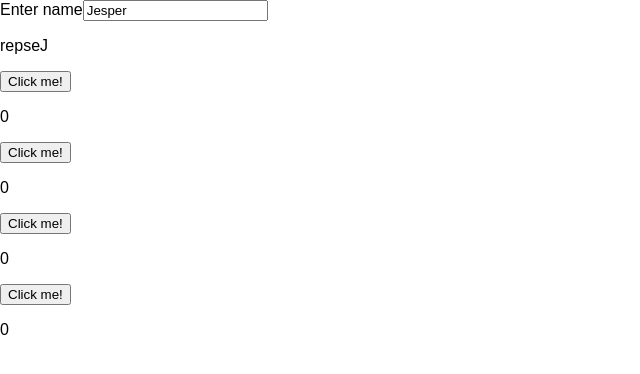
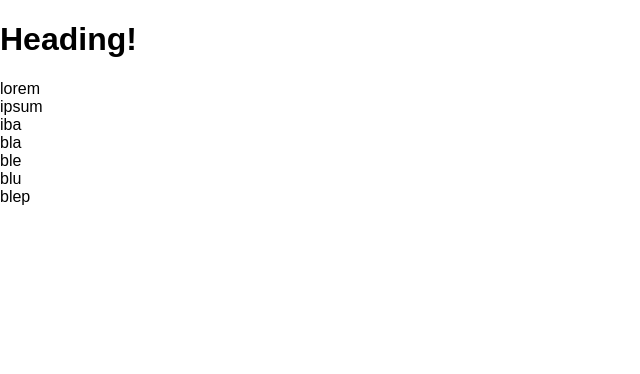
Before and after one commit to javascriptst18/react-demo, a React (Create React App) app: page / in a window 1280 px wide. Shown: the top 374 px of the page, without its empty margins (0-640 px from the left). Built offline with nearby package versions, Linux system fonts and the light colour scheme.

Commit message:
Container component

```diff
--- a/src/App.js
+++ b/src/App.js
@@ -1,39 +1,40 @@
-import React, { Component } from 'react';
-import Counter from './components/Counter';
+import React from 'react';
+import Paragraph from './components/Paragraph';
+import Container from './components/Container';
 
-class App extends Component {
-  // Dynamically updated values
-  // Inside of class, outside of render
+// Class is used when state/lifecycle is used
+class App extends React.Component {
+
+  // constructor(){
+  //   super();
+  //   this.state = {
+  //     counter: 0
+  //   }
+  //   this.handleClick = this.handleClick.bind(this);
+  // }
+
+  // Class property
   state = {
-    name: 'Jesper'
+    counter: 0
   }
 
-  handleChange = (event) => {
-    this.setState({ name: event.target.value })
+  handleClick = (event) => {
+    // Use ONLY this.setState()
+    this.setState({ counter: this.state.counter + 1 });
   }
 
   render(){
-    let noZ = '';
-    if(this.state.name.includes('z')){
-      noZ = 'NOOOOOOOOO!';
-    }
     return (
-      <div>
-        <label htmlFor="name">Enter name</label>
-        <input
-          name="name"
-          onChange={this.handleChange}
-          value={this.state.name}
-        />
-        <p>{this.state.name.split('').reverse().join('')}</p>
-        <p>{ noZ }</p>
-        <Counter />
-        <Counter />
-        <Counter />
-        <Counter />
-      </div>
+    <Container
+        left={ <Heading>Heading!</Heading> }
+        right={ <Paragraph /> }
+    />
     );
   }
 }
 
+function Heading(props){
+  return <h1> { props.children } </h1>;
+}
+
 export default App;
--- /dev/null
+++ b/src/components/Container.js
@@ -0,0 +1,19 @@
+import React from 'react';
+import './Container.css';
+
+function Container(props){
+  return(
+    <div className="container">
+      <div className="row">
+        <div className="col">
+          { props.left }
+        </div>
+        <div className="col">
+          { props.right }
+        </div>
+      </div>
+    </div>
+  );
+}
+
+export default Container;
--- a/src/components/Header.js
+++ b/src/components/Header.js
@@ -1,5 +1,11 @@
 import React from 'react';
 
+const style = {
+  color: 'red'
+}
 
+function Header(){
+  return <h1 style={style} >Hello</h1>
+}
 
 export default Header;
--- a/src/index.js
+++ b/src/index.js
@@ -4,5 +4,5 @@ import './index.css';
 import App from './App';
 import registerServiceWorker from './registerServiceWorker';
 
-ReactDOM.render(<App />, document.getElementById('root'));
+ReactDOM.render(<App haha="WOHOOOO!!!" />, document.getElementById('root'));
 registerServiceWorker();
```
Also changed, not shown: src/components/Container.css (added).
